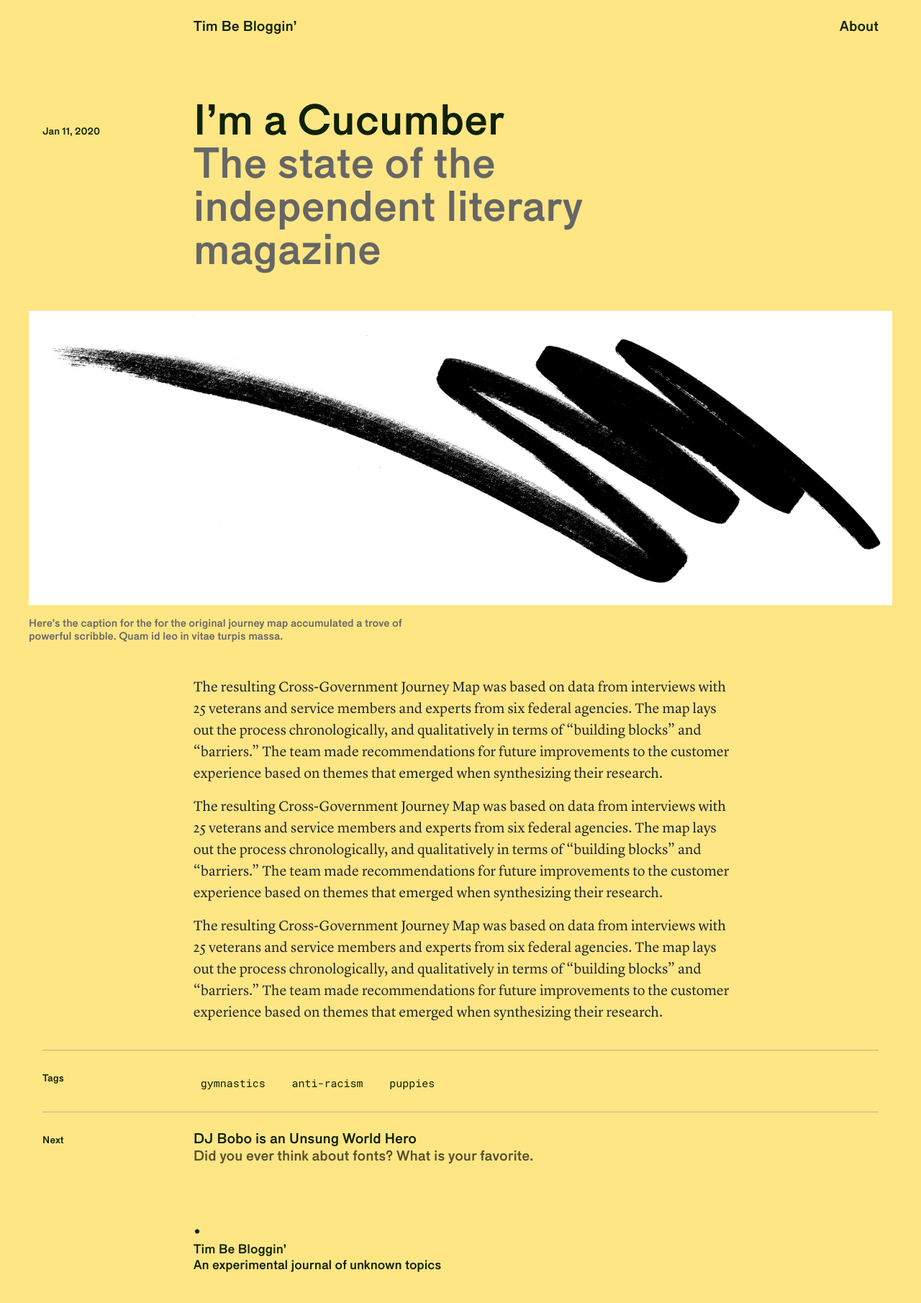
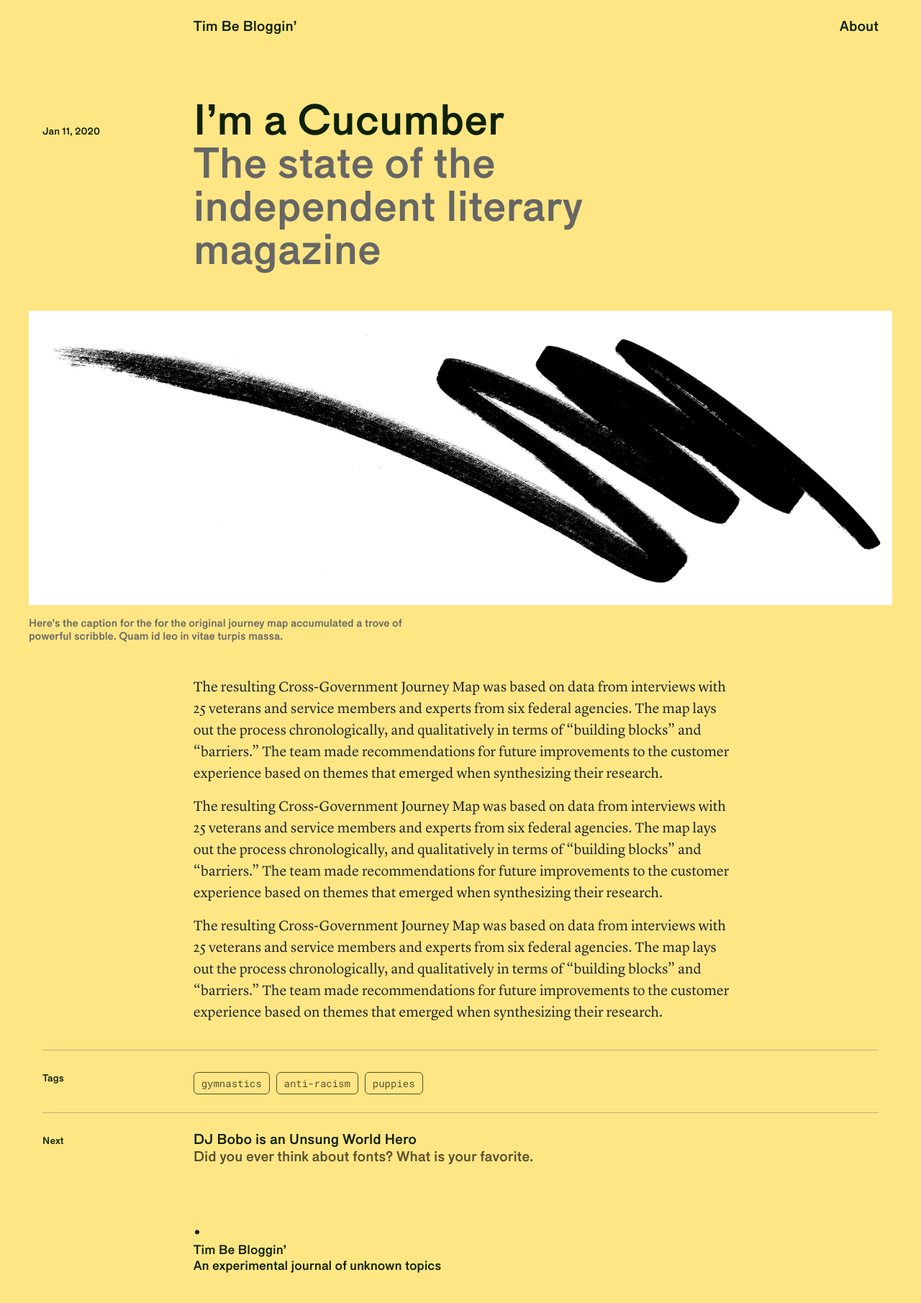
Before and after one commit to timtimtimtimofficial/composition-deduction, a Jekyll site: the page built from _posts/2020-01-11-im-a-cucumber.html, in a window 1280 px wide. Shown: the whole page at 72% size. Built offline with Jekyll 4.4.1, drawn with Linux system fonts in a browser that asks for light colours.

Commit message:
fix tag size

```diff
--- a/assets/_sass/site.scss
+++ b/assets/_sass/site.scss
@@ -238,23 +238,25 @@
 .post-tag-link a {
   @include transition(all ease-in-out 0.03s);
   @include monospace();
-  padding: 6px 10px;
+  padding: 5px 10px;
+  color: $grey-translucent;
   border-radius: 6px;
   background-color: rgba(0,0,0,0);
-  font-size: 15px;
-  // border: 1px solid $body-light;
+  font-size: 14px;
+  border: 1px solid $grey-translucent;
   &:not(:last-child) {
-    margin-right: 12px;
+    margin-right: 4px;
   }
   &:hover {
     @include monospace();
-    padding: 6px 10px;
+    padding: 5px 10px;
     border-radius: 6px;
+    color: $grey-translucent;
     background-color: $white;
-    font-size: 15px;
-    // border: 1px solid $white;
+    font-size: 14px;
+    border: 1px solid $white;
     &:not(:last-child) {
-      margin-right: 12px;
+      margin-right: 4px;
     }
   }
 }
```
Also changed, not shown: 3 other files.
